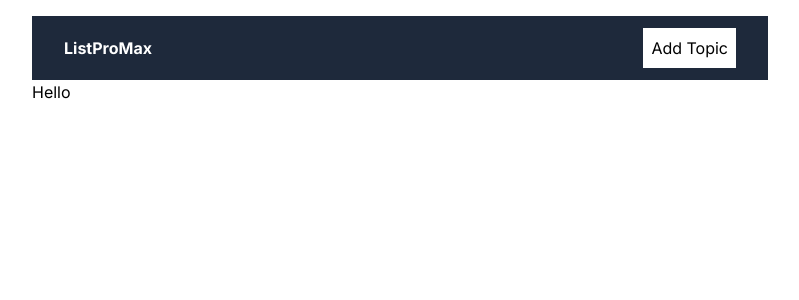
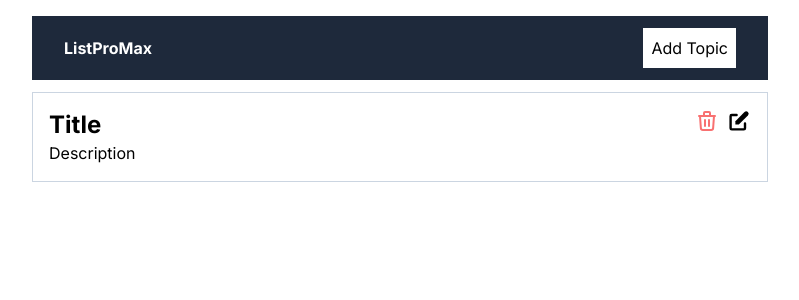
Before and after one commit to hiferli/nextListProMax, a Next.js app: page / in a window 1280 px wide. Shown: the top 300 px of the page, without its empty margins (240-1039 px from the left). Built offline with nearby package versions, Linux system fonts and the light colour scheme.

Commit message:
Creating Topic Components

```diff
--- a/app/page.js
+++ b/app/page.js
@@ -1,7 +1,7 @@
-import Image from "next/image";
+import TopicList from "@/components/TopicList";
 
 export default function Home() {
   return (
-    <h1>Hello</h1>
+    <TopicList />
   );
 }
--- /dev/null
+++ b/components/RemoveButton.jsx
@@ -0,0 +1,9 @@
+import { HiOutlineTrash } from 'react-icons/hi'
+
+export default function RemoveButton () {
+    return (
+        <button className='text-red-400'>
+            <HiOutlineTrash size={24} />
+        </button>
+    )
+}
--- /dev/null
+++ b/components/TopicList.jsx
@@ -0,0 +1,23 @@
+import Link from "next/link";
+import RemoveButton from "./RemoveButton";
+import { HiPencilAlt } from 'react-icons/hi'
+
+export default function TopicList() {
+    return (
+        <>
+            <div className="p-4 border border-slate-300 my-3 flex justify-between gap-5 items-start">
+                <div>
+                    <h2 className="font-bold text-2xl">Title</h2>
+                    <div>Description</div>
+                </div>
+
+                <div className="flex gap-2">
+                    <RemoveButton />
+                    <Link href={'/editTopic/123'}>
+                        <HiPencilAlt size={24} />
+                    </Link>
+                </div>
+            </div>
+        </>
+    )
+}
```
